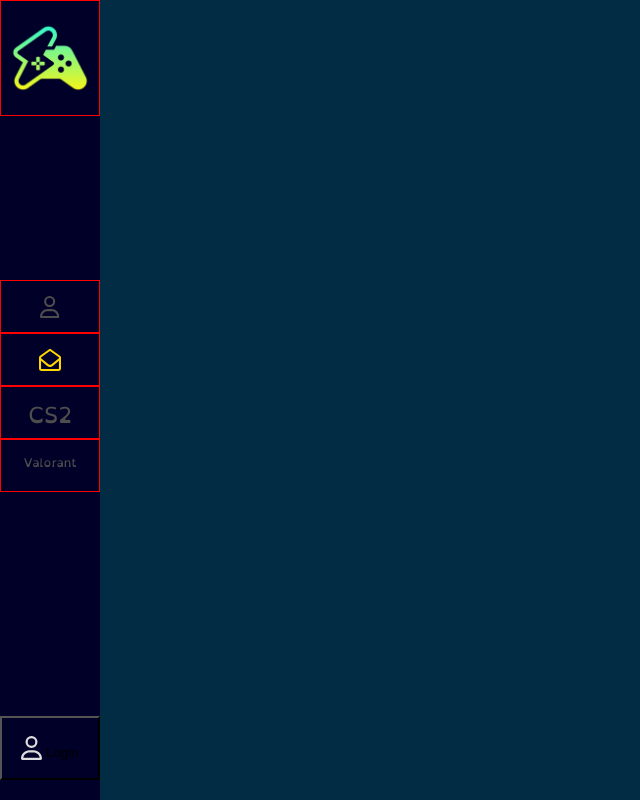
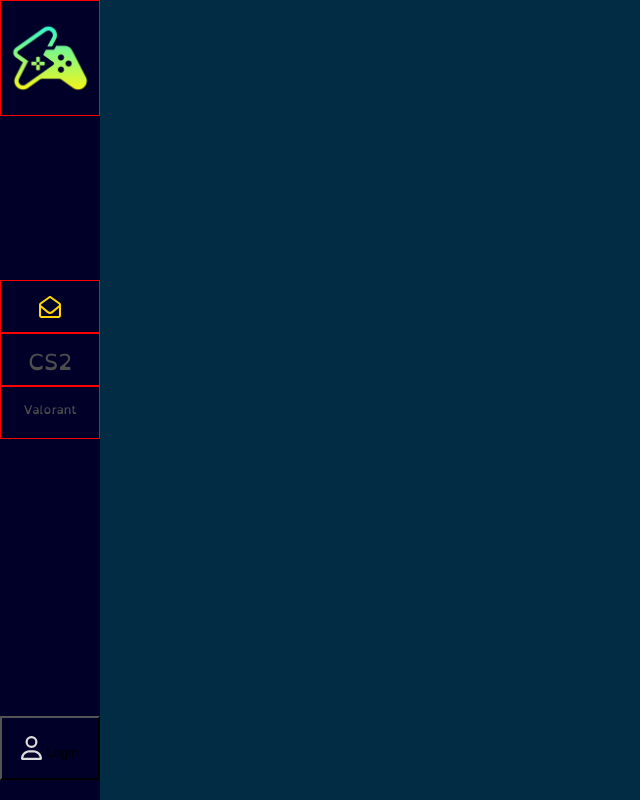
Before and after one commit to Tommyt23/HCIcw, a React (Create React App) app in the folder website/: page /Email in a window 1280 px wide. Shown: the whole page, without its empty margins (0-640 px from the left). Built offline with nearby package versions, Linux system fonts and the light colour scheme.

Commit message:
delete the link to about page

```diff
--- a/website/src/components/Sidebar/index.js
+++ b/website/src/components/Sidebar/index.js
@@ -61,15 +61,6 @@ const Sidebar = () => {
                 <NavLink
                     exact="true"
                     activeclassname="active"
-                    className="about-link"
-                    to="/about"
-                    >
-                    <FontAwesomeIcon icon={faUser} color='#4d4d4e'/>
-                </NavLink>
-
-                <NavLink
-                    exact="true"
-                    activeclassname="active"
                     className="Email-link"
                     to="/Email"
                     >
```
